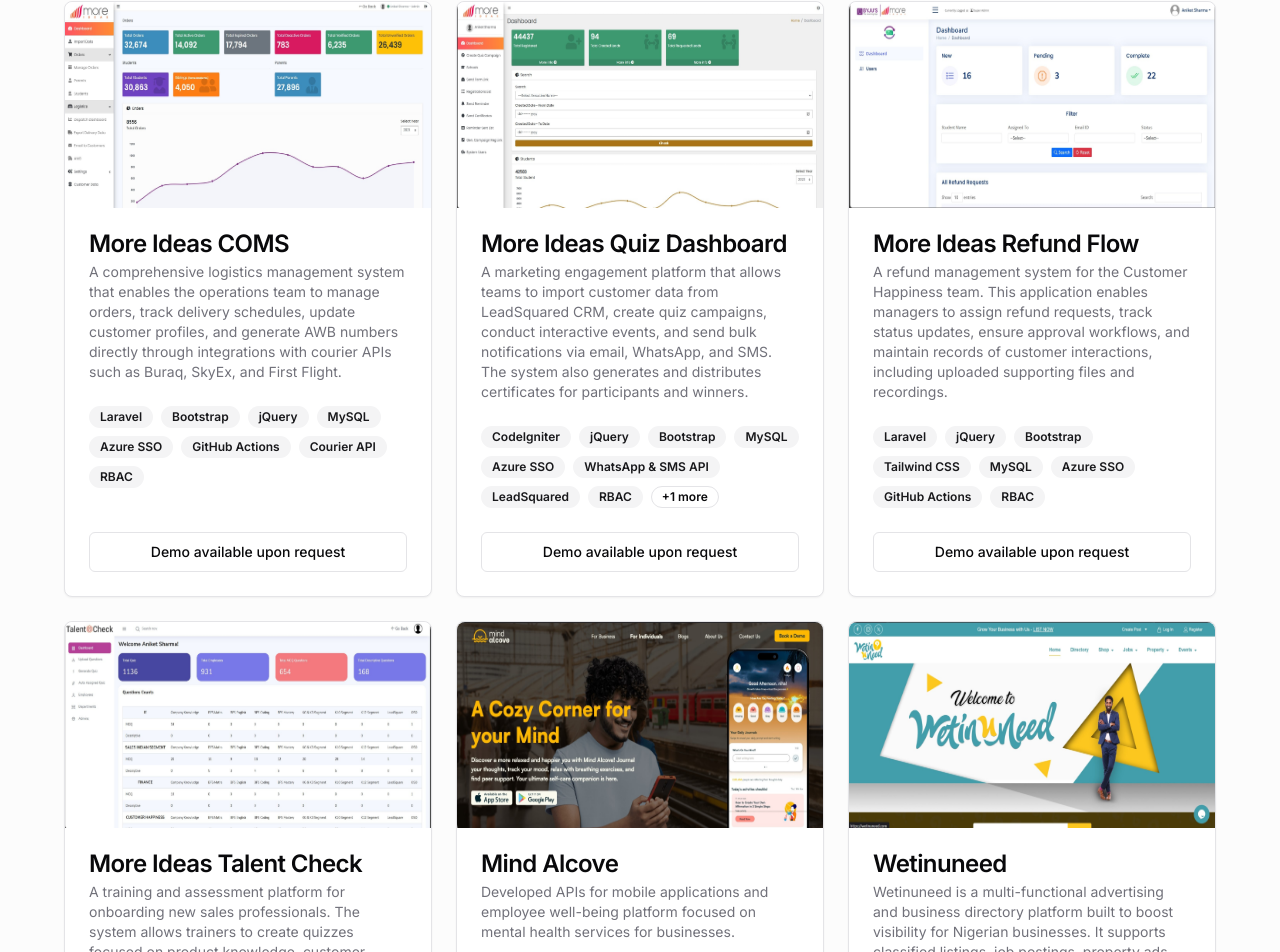
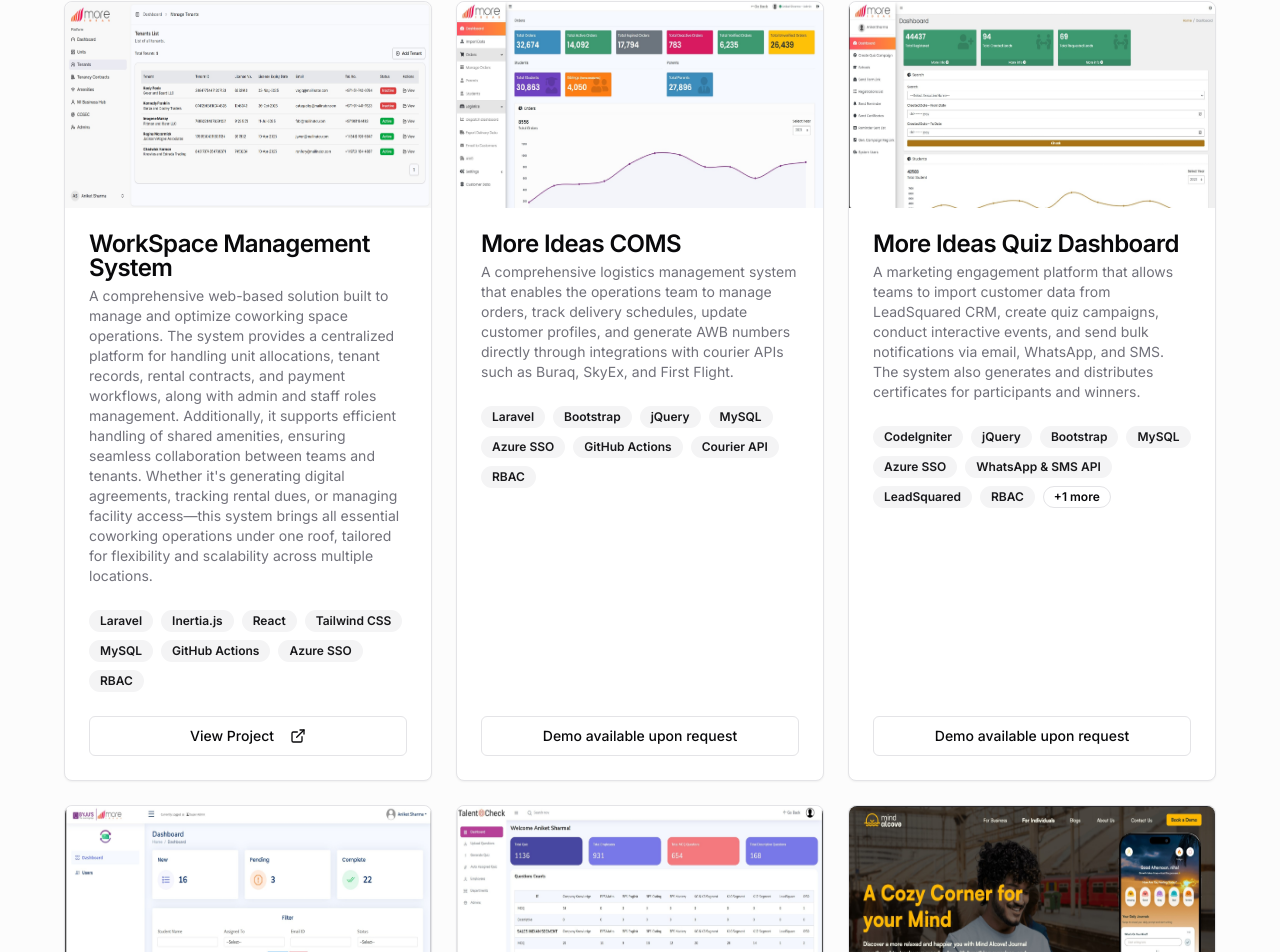
Before and after one commit to aniketmoreideas/vercel-portfolio-site, a Next.js app: page / in a window 1280 px wide. Shown: the part 2871-3823 px from the top of the page. Built offline with nearby package versions, Linux system fonts and the light colour scheme.

Commit message:
update workspace app

```diff
--- a/components/projects.tsx
+++ b/components/projects.tsx
@@ -20,6 +20,24 @@ export function Projects() {
   const [activeTab, setActiveTab] = useState("all");
 
   const projects = [
+    {
+      title: "WorkSpace Management System",
+      category: "laravel",
+      description:
+        "A comprehensive web-based solution built to manage and optimize coworking space operations. The system provides a centralized platform for handling unit allocations, tenant records, rental contracts, and payment workflows, along with admin and staff roles management. Additionally, it supports efficient handling of shared amenities, ensuring seamless collaboration between teams and tenants. Whether it's generating digital agreements, tracking rental dues, or managing facility access—this system brings all essential coworking operations under one roof, tailored for flexibility and scalability across multiple locations.",
+      techStack: [
+        "Laravel",
+        "Inertia.js",
+        "React",
+        "Tailwind CSS",
+        "MySQL",
+        "GitHub Actions",
+        "Azure SSO",
+        "RBAC",
+      ],
+      image: "/projects/laravel/workspace_app.jpg",
+      link: 'https://github.com/aniketsharma4u/vercel-portfolio-site', // Demo available upon request
+    },
     {
       title: "More Ideas COMS",
       category: "laravel",
```
Also changed, not shown: public/projects/laravel/workspace_app.jpg (added).
